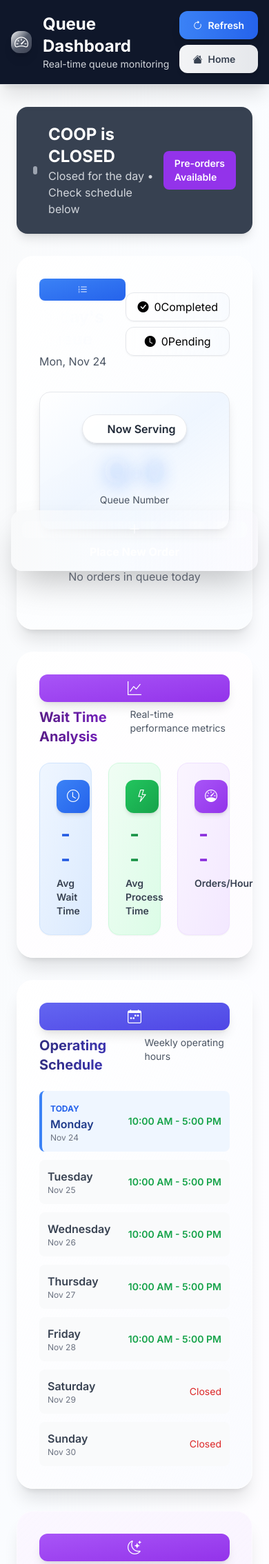
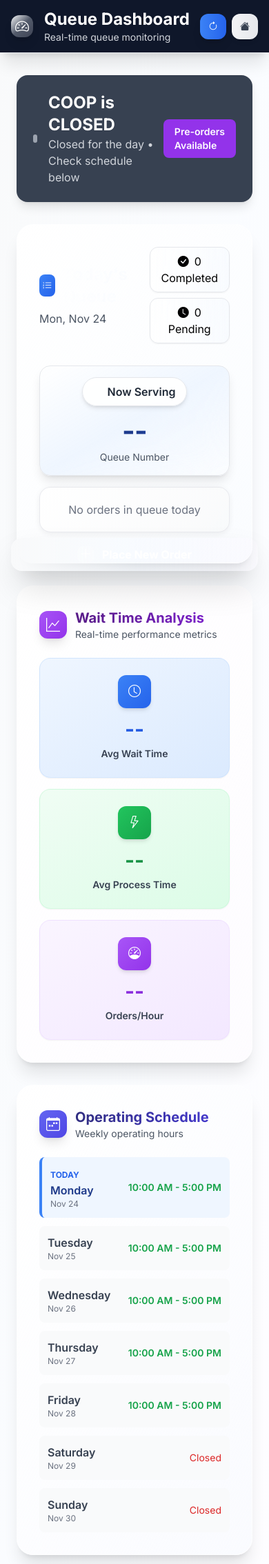
Before and after one commit to rombytes/Q-Mak, a PHP site: page /Q-Mak/pages/student/queue_dashboard.html in a window 390 px wide. Shown: the top 2268 px of the page at 69% size. Run offline with PHP 8.4, Linux system fonts and the light colour scheme; data comes from the database, SQL or seed files in the repository; data that the repository does not hold is empty; some libraries are stand-ins or nearby versions.

Commit message:
feat(ui): fix carousel swipe and queue number visibility
- Fix mobile carousel swipe detection and touch handling
- Fix invisible queue number by adding fallback colors
- Improve mobile responsiveness for carousel and dashboard
- Update API to always return current serving queue number

```diff
--- a/pages/student/assets/css/queue_dashboard.css
+++ b/pages/student/assets/css/queue_dashboard.css
@@ -189,9 +189,23 @@ body {
    CURRENT SERVING DISPLAY
    ==================================== */
 #currentServing {
-    text-shadow: 0 4px 20px rgba(59, 130, 246, 0.3);
     letter-spacing: -0.02em;
     transition: all 0.3s ease;
+    position: relative;
+    z-index: 10;
+    /* Fallback for browsers that don't support background-clip */
+    color: #1e3a8a;
+}
+
+/* Gradient text effect with proper support */
+#currentServing.has-gradient {
+    background: linear-gradient(to right, #1e40af, #1e3a8a, #2563eb);
+    -webkit-background-clip: text;
+    -webkit-text-fill-color: transparent;
+    background-clip: text;
+    text-fill-color: transparent;
+    /* Drop shadow for better visibility */
+    filter: drop-shadow(0 2px 8px rgba(30, 58, 138, 0.15));
 }
 
 #currentServing:hover {
@@ -294,29 +308,36 @@ body {
 @media (max-width: 768px) {
     /* Mobile Navigation */
     nav .container {
-        padding: 1rem;
+        padding: 0.75rem 1rem;
     }
 
     nav h1 {
-        font-size: 1.25rem;
+        font-size: 1.125rem;
     }
 
     nav p {
-        font-size: 0.75rem;
+        font-size: 0.7rem;
     }
 
     nav button {
-        padding: 0.5rem 1rem;
+        padding: 0.5rem 0.75rem;
         font-size: 0.875rem;
-    }
-
-    nav button span {
-        display: none;
     }
 
     nav .w-10 {
         width: 2rem;
         height: 2rem;
+    }
+
+    /* Sticky Current Serving on Mobile */
+    #currentQueueDisplay {
+        margin-bottom: 1rem;
+        padding: 1rem;
+        border-radius: 1rem;
+    }
+
+    #currentQueueDisplay .text-6xl {
+        font-size: 2.5rem;
     }
 
     /* Mobile Container */
@@ -357,23 +378,36 @@ body {
     /* Mobile Queue Cards */
     .queue-card {
         padding: 1rem;
+        border-radius: 1rem;
     }
 
     .queue-card .text-2xl {
-        font-size: 1.5rem;
+        font-size: 1.25rem;
     }
 
-    /* Mobile Status Counts */
-    .flex.items-center.gap-3 {
-        flex-direction: column;
-        gap: 0.5rem;
-        align-items: stretch;
+    .queue-card .text-xl {
+        font-size: 1.125rem;
     }
 
-    .flex.items-center.gap-3 > div {
-        width: 100%;
-        justify-content: center;
+    .queue-card .text-sm {
+        font-size: 0.8rem;
+    }
+
+    /* Card-based Queue List for Mobile */
+    #queueList > * {
         display: flex;
+        flex-direction: column;
+        gap: 0.75rem;
+        padding: 1.25rem;
+        border-radius: 1rem;
+        background: linear-gradient(135deg, rgba(255, 255, 255, 0.95) 0%, rgba(249, 250, 251, 0.95) 100%);
+        border: 1px solid rgba(229, 231, 235, 0.8);
+        box-shadow: 0 2px 8px rgba(0, 0, 0, 0.06);
+        margin-bottom: 0.75rem;
+    }
+
+    #queueList > *:hover {
+        box-shadow: 0 4px 12px rgba(0, 0, 0, 0.1);
     }
 
     /* Mobile Floating Button */
@@ -387,6 +421,18 @@ body {
         width: 100%;
         justify-content: center;
         padding: 1rem;
+    }
+
+    /* Mobile Safe Area for Bottom Button */
+    @supports (padding-bottom: env(safe-area-inset-bottom)) {
+        .fixed.bottom-8.right-8 {
+            padding-bottom: calc(env(safe-area-inset-bottom) + 1rem);
+        }
+    }
+
+    /* Mobile Container Padding for Button */
+    .container {
+        padding-bottom: 6rem;
     }
 }
 
--- a/pages/student/assets/js/queue_dashboard.js
+++ b/pages/student/assets/js/queue_dashboard.js
@@ -163,8 +163,16 @@ async function loadCurrentQueue() {
             const queueItems = data.queue || [];
 
             // Update current serving
-            const currentServing = data.current_serving || 'Q-0';
-            document.getElementById('currentServing').textContent = currentServing;
+            const currentServing = data.current_serving || (queueItems.length > 0 ? queueItems[0].queue : null);
+            const servingElement = document.getElementById('currentServing');
+
+            if (currentServing) {
+                servingElement.textContent = currentServing;
+                servingElement.classList.add('has-gradient');
+            } else {
+                servingElement.innerHTML = '<span class="text-gray-400">--</span>';
+                servingElement.classList.remove('has-gradient');
+            }
 
             // Update queue list
             const queueList = document.getElementById('queueList');
--- a/pages/student/queue_dashboard.html
+++ b/pages/student/queue_dashboard.html
@@ -29,12 +29,12 @@
                         <p class="text-sm text-gray-300">Real-time queue monitoring</p>
                     </div>
                 </div>
-                <div class="flex items-center gap-3">
-                    <button onclick="refreshAll()" class="bg-gradient-to-r from-blue-500 to-blue-600 hover:from-blue-600 hover:to-blue-700 text-white px-5 py-2.5 rounded-xl font-semibold flex items-center gap-2 shadow-lg hover:shadow-xl transition-all duration-300 transform hover:-translate-y-0.5">
-                        <i class="bi bi-arrow-clockwise"></i> Refresh
+                <div class="flex items-center gap-2 md:gap-3">
+                    <button onclick="refreshAll()" class="bg-gradient-to-r from-blue-500 to-blue-600 hover:from-blue-600 hover:to-blue-700 text-white px-3 md:px-5 py-2 md:py-2.5 rounded-xl font-semibold flex items-center gap-2 shadow-lg hover:shadow-xl transition-all duration-300 transform hover:-translate-y-0.5">
+                        <i class="bi bi-arrow-clockwise"></i> <span class="hidden md:inline">Refresh</span>
                     </button>
-                    <button onclick="goHome()" class="bg-gradient-to-r from-gray-100 to-gray-200 hover:from-gray-200 hover:to-gray-300 text-gray-700 px-5 py-2.5 rounded-xl font-semibold flex items-center gap-2 shadow-md hover:shadow-lg transition-all duration-300 transform hover:-translate-y-0.5">
-                        <i class="bi bi-house-fill"></i> Home
+                    <button onclick="goHome()" class="bg-gradient-to-r from-gray-100 to-gray-200 hover:from-gray-200 hover:to-gray-300 text-gray-700 px-3 md:px-5 py-2 md:py-2.5 rounded-xl font-semibold flex items-center gap-2 shadow-md hover:shadow-lg transition-all duration-300 transform hover:-translate-y-0.5">
+                        <i class="bi bi-house-fill"></i> <span class="hidden md:inline">Home</span>
                     </button>
                 </div>
             </div>
@@ -63,24 +63,24 @@
                             </h2>
                             <p class="text-gray-600 mt-1" id="currentDate">Loading date...</p>
                         </div>
-                        <div class="flex items-center gap-3">
-                            <div class="bg-gradient-to-r from-success-100 to-success-200 text-success-800 px-4 py-2 rounded-xl border border-success-300 shadow-sm">
+                        <div class="flex flex-col md:flex-row items-stretch md:items-center gap-2 md:gap-3">
+                            <div class="bg-gradient-to-r from-success-100 to-success-200 text-success-800 px-4 py-2 rounded-xl border border-success-300 shadow-sm text-center">
                                 <i class="bi bi-check-circle-fill mr-2"></i><span id="completedCount">0</span> Completed
                             </div>
-                            <div class="bg-gradient-to-r from-warning-100 to-warning-200 text-warning-800 px-4 py-2 rounded-xl border border-warning-300 shadow-sm">
+                            <div class="bg-gradient-to-r from-warning-100 to-warning-200 text-warning-800 px-4 py-2 rounded-xl border border-warning-300 shadow-sm text-center">
                                 <i class="bi bi-clock-fill mr-2"></i><span id="pendingCount">0</span> Pending
                             </div>
                         </div>
                     </div>
 
                     <!-- Enhanced Current Queue Display -->
-                    <div id="currentQueueDisplay" class="bg-gradient-to-br from-primary-50 via-blue-50 to-accent-50 rounded-2xl p-8 mb-6 border border-primary-200/50 shadow-lg">
+                    <div id="currentQueueDisplay" class="sticky top-20 md:static z-40 bg-gradient-to-br from-primary-50 via-blue-50 to-accent-50 rounded-2xl p-6 md:p-8 mb-6 border border-primary-200/50 shadow-lg backdrop-blur-xl">
                         <div class="text-center">
                             <div class="inline-flex items-center gap-2 bg-white/90 backdrop-blur-sm px-4 py-2 rounded-full mb-4 shadow-md border border-gray-200">
                                 <div class="w-3 h-3 bg-success-500 rounded-full animate-pulse"></div>
                                 <p class="text-gray-800 font-semibold">Now Serving</p>
                             </div>
-                            <div id="currentServing" class="text-6xl font-bold bg-gradient-to-r from-primary-600 via-primary-700 to-accent-600 bg-clip-text text-transparent mb-2">
+                            <div id="currentServing" class="text-6xl font-bold text-primary-900 mb-2" style="background: linear-gradient(to right, #1e40af, #1e3a8a, #2563eb); -webkit-background-clip: text; -webkit-text-fill-color: transparent; background-clip: text;">
                                 <!-- Current queue number -->
                             </div>
                             <p class="text-gray-600 text-sm">Queue Number</p>
@@ -106,7 +106,7 @@
                             <p class="text-gray-600 text-sm">Real-time performance metrics</p>
                         </div>
                     </div>
-                    <div class="grid grid-cols-3 gap-6">
+                    <div class="grid grid-cols-1 md:grid-cols-3 gap-4 md:gap-6">
                         <div class="bg-gradient-to-br from-blue-50 to-blue-100 rounded-2xl p-6 text-center border border-blue-200/50 shadow-sm hover:shadow-lg transition-all duration-300 transform hover:-translate-y-1">
                             <div class="w-12 h-12 bg-gradient-to-br from-blue-500 to-blue-600 rounded-xl flex items-center justify-center mx-auto mb-3 shadow-md">
                                 <i class="bi bi-clock text-white text-lg"></i>
@@ -179,8 +179,8 @@
         </div>
 
         <!-- Enhanced Place Order Button -->
-        <div class="fixed bottom-8 right-8">
-            <button onclick="placeOrder()" class="bg-gradient-to-r from-warning-500 to-warning-600 hover:from-warning-600 hover:to-warning-700 text-white px-8 py-4 rounded-2xl shadow-2xl hover:shadow-warning-500/50 transition-all duration-300 hover:scale-110 flex items-center gap-3 font-bold group">
+        <div class="fixed bottom-4 right-4 left-4 md:bottom-8 md:right-8 md:left-auto z-50">
+            <button onclick="placeOrder()" class="w-full md:w-auto bg-gradient-to-r from-warning-500 to-warning-600 hover:from-warning-600 hover:to-warning-700 text-white px-6 md:px-8 py-3 md:py-4 rounded-2xl shadow-2xl hover:shadow-warning-500/50 transition-all duration-300 hover:scale-105 flex items-center justify-center gap-3 font-bold group">
                 <div class="w-6 h-6 bg-white/20 rounded-lg flex items-center justify-center group-hover:rotate-90 transition-transform duration-300">
                     <i class="bi bi-plus-lg text-white text-lg"></i>
                 </div>
--- a/php/api/student/get_queue_display.php
+++ b/php/api/student/get_queue_display.php
@@ -78,6 +78,14 @@ try {
     $hoursElapsed = max(1, (time() - $firstOrderTime) / 3600);
     $ordersPerHour = $completedCount > 0 ? round($completedCount / $hoursElapsed, 1) : 0;
 
+    // Determine current serving - if no processing order, show the first pending
+    if (!$currentProcessing && count($queueData) > 0) {
+        $firstPending = array_filter($queueData, fn($item) => $item['status'] === 'pending');
+        if (count($firstPending) > 0) {
+            $currentProcessing = reset($firstPending)['queue'];
+        }
+    }
+
     echo json_encode([
         'success' => true,
         'queue' => $queueData,
```
Also changed, not shown: pages/assets/css/index.css (+31 -0 lines), pages/assets/js/index.js (+22 -7 lines), pages/index.html (+10 -11 lines), php/api/inventory.php (+52 -13 lines).
